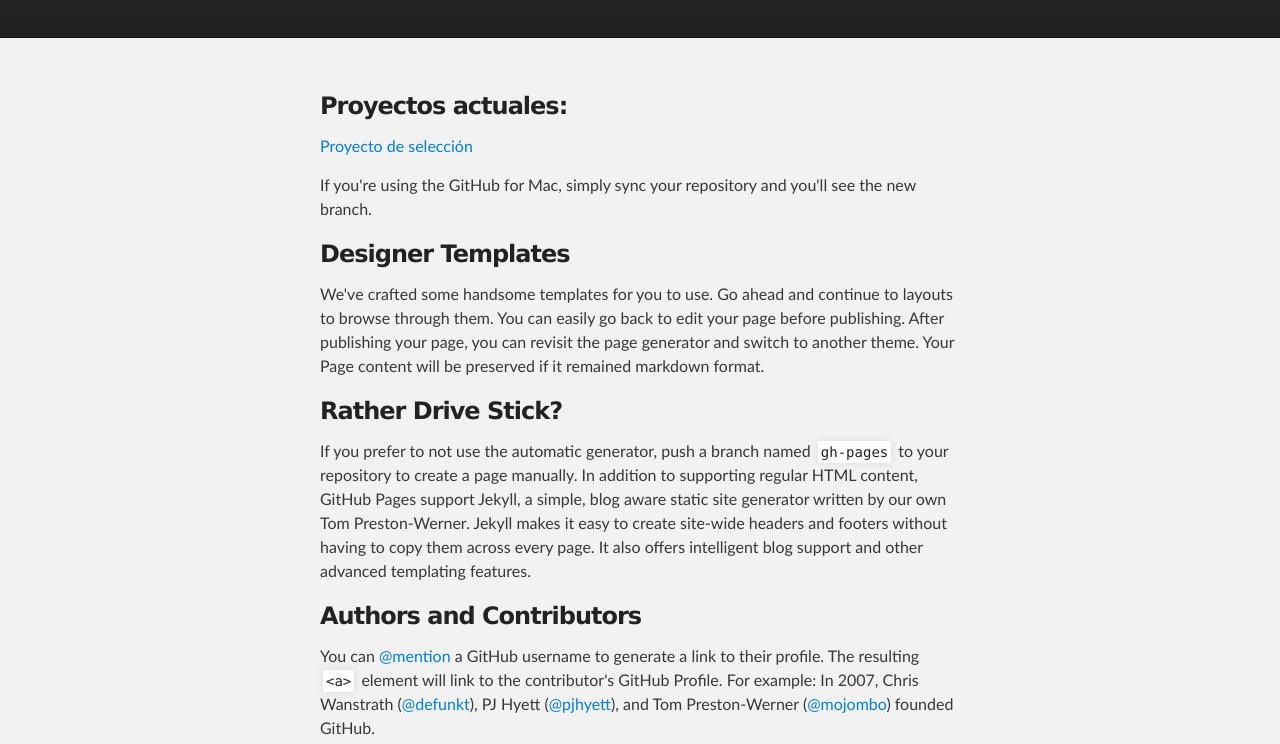
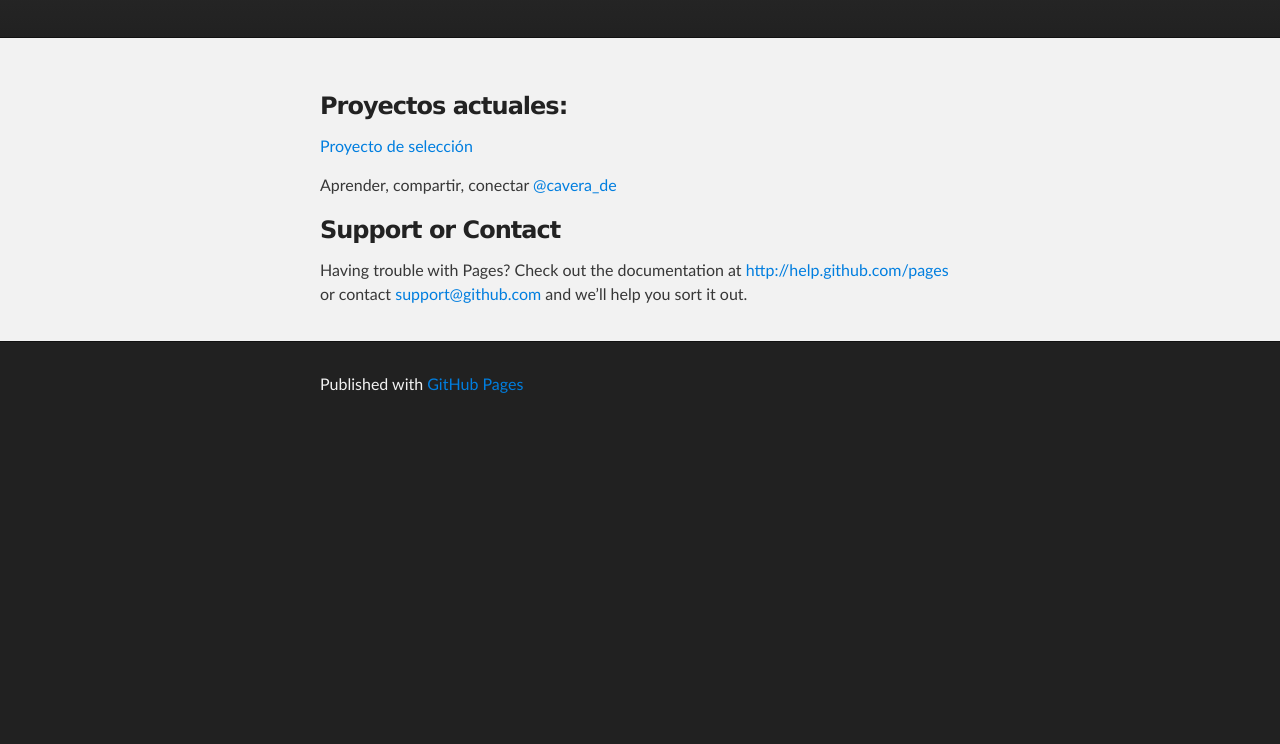
Before and after one commit to cavera/cavera.github.io, a plain HTML site: page index.html in a window 1280 px wide. Shown: the part 208-952 px from the top of the page. After the commit the page ends 800 px from the top, so only its background shows below. Drawn offline with Linux system fonts and the light colour scheme.

Commit message:
Update index.html
Edición desde la página desde Safari para iPad

```diff
--- a/index.html
+++ b/index.html
@@ -32,22 +32,8 @@
 
 <p><a href="https://github.com/cavera/seleccion">Proyecto de selección</a></p>
 
-<p>If you're using the GitHub for Mac, simply sync your repository and you'll see the new branch.</p>
+<p>Aprender, compartir, conectar <a href="https://mobile.twitter.com/cavera_de">@cavera_de</a></p>
 
-<h3>
-<a name="designer-templates" class="anchor" href="#designer-templates"><span class="octicon octicon-link"></span></a>Designer Templates</h3>
-
-<p>We've crafted some handsome templates for you to use. Go ahead and continue to layouts to browse through them. You can easily go back to edit your page before publishing. After publishing your page, you can revisit the page generator and switch to another theme. Your Page content will be preserved if it remained markdown format.</p>
-
-<h3>
-<a name="rather-drive-stick" class="anchor" href="#rather-drive-stick"><span class="octicon octicon-link"></span></a>Rather Drive Stick?</h3>
-
-<p>If you prefer to not use the automatic generator, push a branch named <code>gh-pages</code> to your repository to create a page manually. In addition to supporting regular HTML content, GitHub Pages support Jekyll, a simple, blog aware static site generator written by our own Tom Preston-Werner. Jekyll makes it easy to create site-wide headers and footers without having to copy them across every page. It also offers intelligent blog support and other advanced templating features.</p>
-
-<h3>
-<a name="authors-and-contributors" class="anchor" href="#authors-and-contributors"><span class="octicon octicon-link"></span></a>Authors and Contributors</h3>
-
-<p>You can <a href="https://github.com/blog/821" class="user-mention">@mention</a> a GitHub username to generate a link to their profile. The resulting <code>&lt;a&gt;</code> element will link to the contributor's GitHub Profile. For example: In 2007, Chris Wanstrath (<a href="https://github.com/defunkt" class="user-mention">@defunkt</a>), PJ Hyett (<a href="https://github.com/pjhyett" class="user-mention">@pjhyett</a>), and Tom Preston-Werner (<a href="https://github.com/mojombo" class="user-mention">@mojombo</a>) founded GitHub.</p>
 
 <h3>
 <a name="support-or-contact" class="anchor" href="#support-or-contact"><span class="octicon octicon-link"></span></a>Support or Contact</h3>
```
